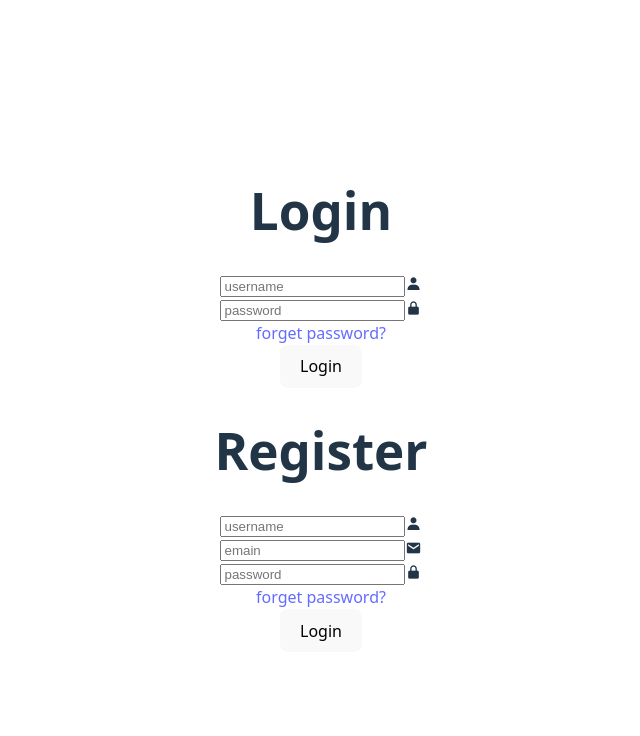
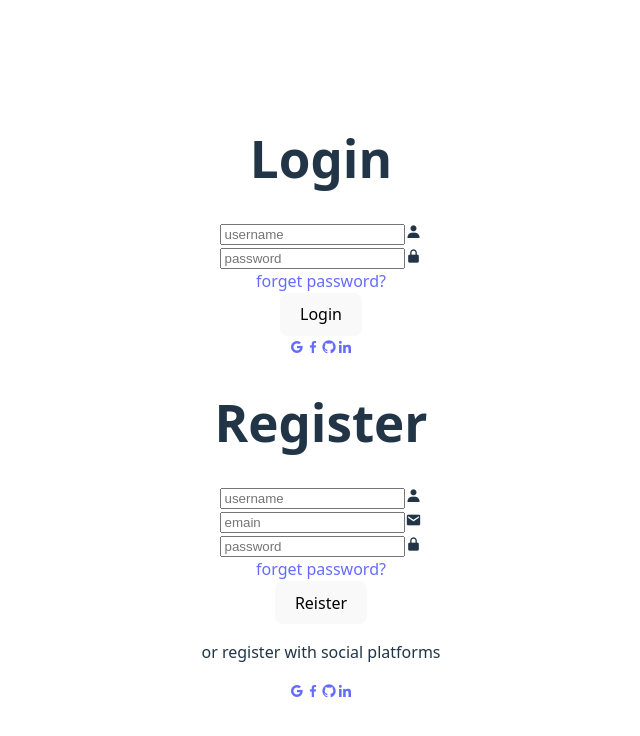
Before and after one commit to AminSBU/animated_login_signup_form, a React (Vite) app in the folder animated_logn_signup/: page / in a window 1280 px wide. Shown: the top 736 px of the page, without its empty margins (319-959 px from the left). Built offline with nearby package versions, Linux system fonts and the light colour scheme.

Commit message:
add social networks icons

```diff
--- a/animated_logn_signup/src/login.jsx
+++ b/animated_logn_signup/src/login.jsx
@@ -19,6 +19,12 @@ function Login()
                             <a href="#">forget password?</a>
                         </div>
                         <button type="submit" class="btn">Login</button>
+                        <div class="social-icons">
+                            <a href="#"><i class='bx bxl-google' ></i></a>
+                            <a href="#"><i class='bx bxl-facebook' ></i></a>
+                            <a href="#"><i class='bx bxl-github' ></i></a>
+                            <a href="#"><i class='bx bxl-linkedin' ></i></a>
+                        </div>
                     </form>
                 </div>
 
@@ -40,7 +46,14 @@ function Login()
                         <div className="forget-link">
                             <a href="#">forget password?</a>
                         </div>
-                        <button type="submit" class="btn">Login</button>
+                        <button type="submit" class="btn">Reister</button>
+                        <p>or register with social platforms</p>
+                        <div class="social-icons">
+                            <a href="#"><i class='bx bxl-google' ></i></a>
+                            <a href="#"><i class='bx bxl-facebook' ></i></a>
+                            <a href="#"><i class='bx bxl-github' ></i></a>
+                            <a href="#"><i class='bx bxl-linkedin' ></i></a>
+                        </div>
                     </form>
                 </div>
 
```
